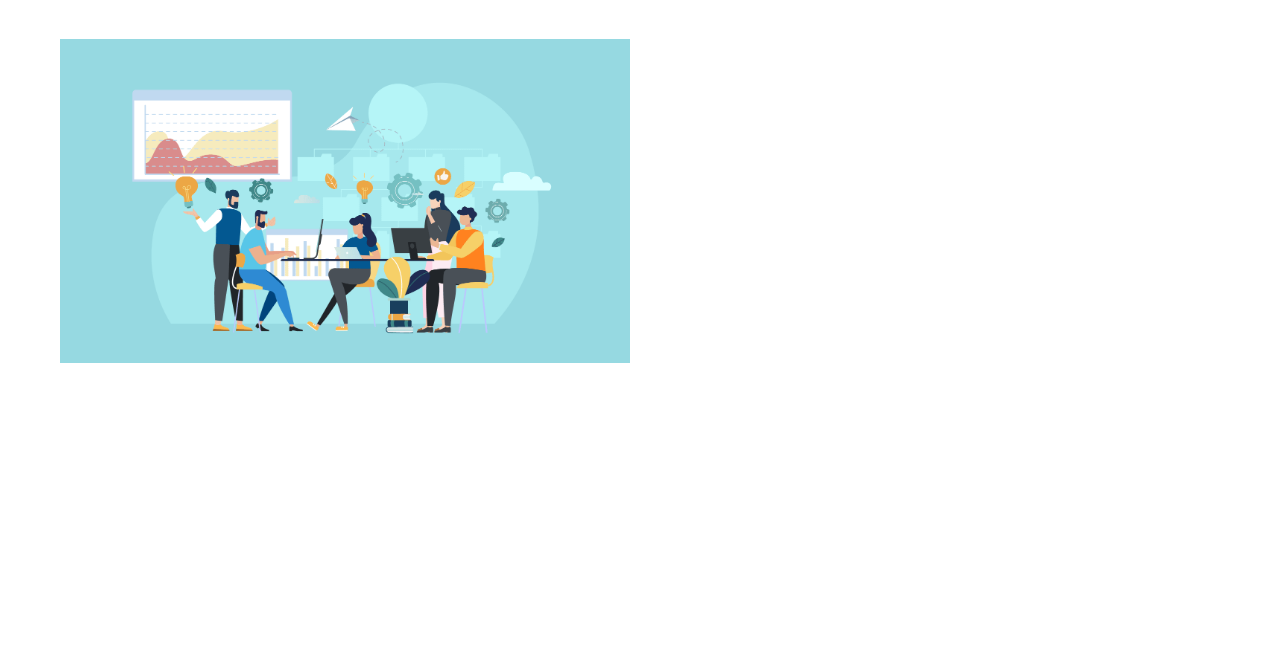
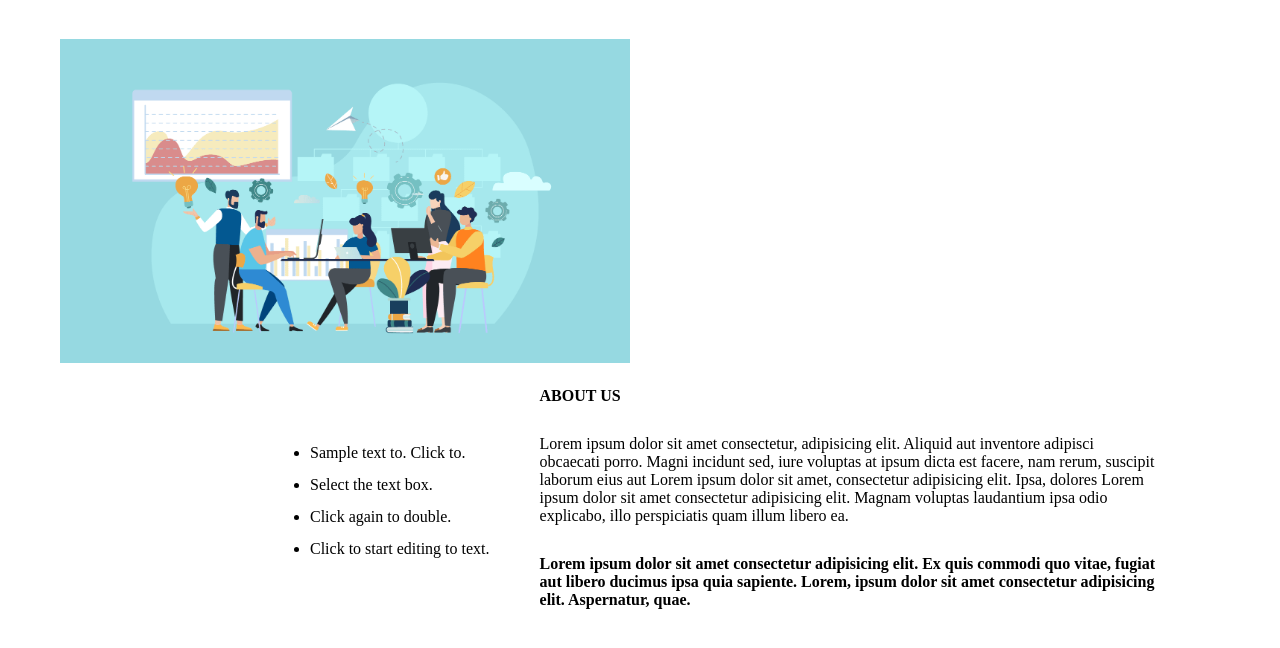
Before and after one commit to mutaleb7314/html-css-template, a plain HTML site: page index.html in a window 1280 px wide. Shown: the part 118-766 px from the top of the page. Drawn offline with Linux system fonts and the light colour scheme.

Commit message:
complete

```diff
--- a/index.html
+++ b/index.html
@@ -8,6 +8,7 @@
 </head>
 <body>
     <div class="container">
+
         <header>
             <div class="logo">
                 <h1>logo</h1>
@@ -24,6 +25,25 @@
         <div class="image">
             <img src="images/business.png" alt="Image">
         </div>
+
+        <div id="about" class="grid-container">
+            <div class="grid-section">
+                <div class="list">
+                    <ul>
+                        <li>Sample text to. Click to.</li>
+                        <li>Select the text box.</li>
+                        <li>Click again to double.</li>
+                        <li>Click to start editing to text.</li>
+                    </ul>
+                </div>
+                <div class="about-us">
+                    <div><h4>ABOUT US</h4></div>
+                    <div><p>Lorem ipsum dolor sit amet consectetur, adipisicing elit. Aliquid aut inventore adipisci obcaecati porro. Magni incidunt sed, iure voluptas at ipsum dicta est facere, nam rerum, suscipit laborum eius aut Lorem ipsum dolor sit amet, consectetur adipisicing elit. Ipsa, dolores Lorem ipsum dolor sit amet consectetur adipisicing elit. Magnam voluptas laudantium ipsa odio explicabo, illo perspiciatis quam illum libero ea.
+                    </p></div>
+                    <div><p><b>Lorem ipsum dolor sit amet consectetur adipisicing elit. Ex quis commodi quo vitae, fugiat aut libero ducimus ipsa quia sapiente. Lorem, ipsum dolor sit amet consectetur adipisicing elit. Aspernatur, quae.</b></p></div>
+                </div>
+            </div>
+        </div>
     </div>
 </body>
 </html>
--- a/style.css
+++ b/style.css
@@ -6,7 +6,7 @@
 
 .container {
     margin: 60px 60px;
-    height: 100vh;
+    height: 900px;
 }
 
 .container header {
@@ -40,3 +40,25 @@
     height: 444;
     margin-top: 60px;
 }
+
+
+.grid-container .grid-section {
+    display: grid;
+    grid-template-columns: auto auto;
+    margin-top: 20px;
+    margin-left: 250px;
+    width: 846px;
+    height: 341px;
+    gap: 50px;
+}
+
+.about-us {
+    display: flex;
+    flex-direction: column;
+    gap: 30px;
+}
+
+.list {
+    margin-top: 50px;
+    line-height: 2;
+}
```
